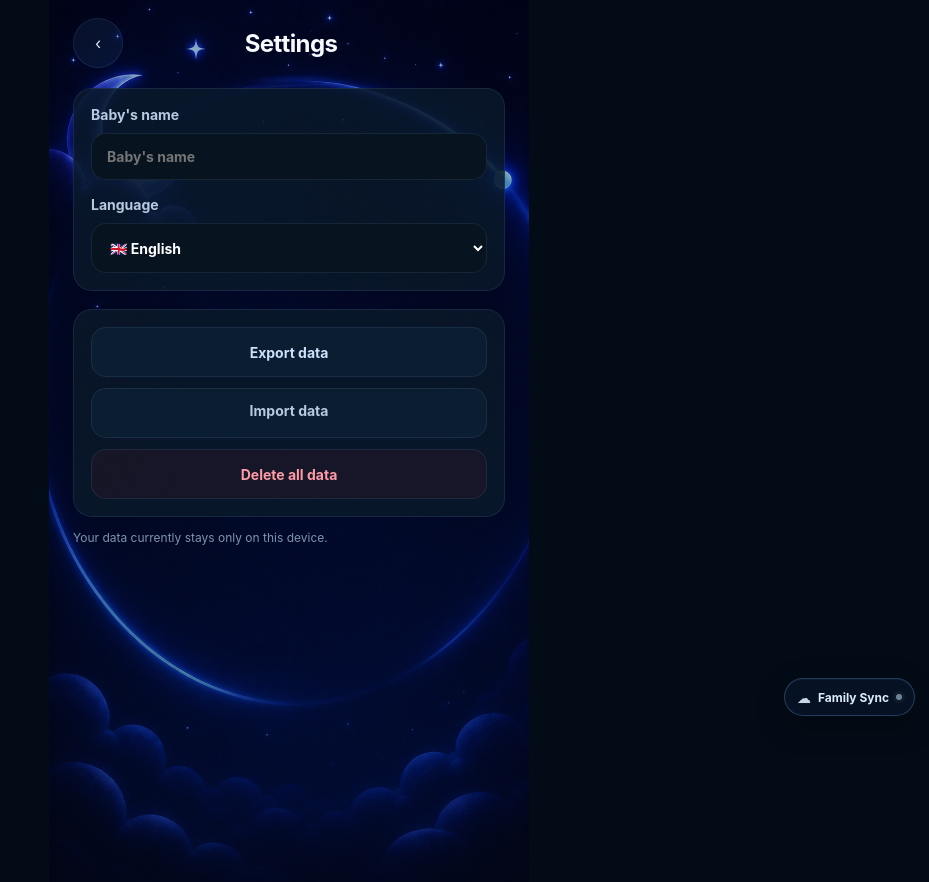
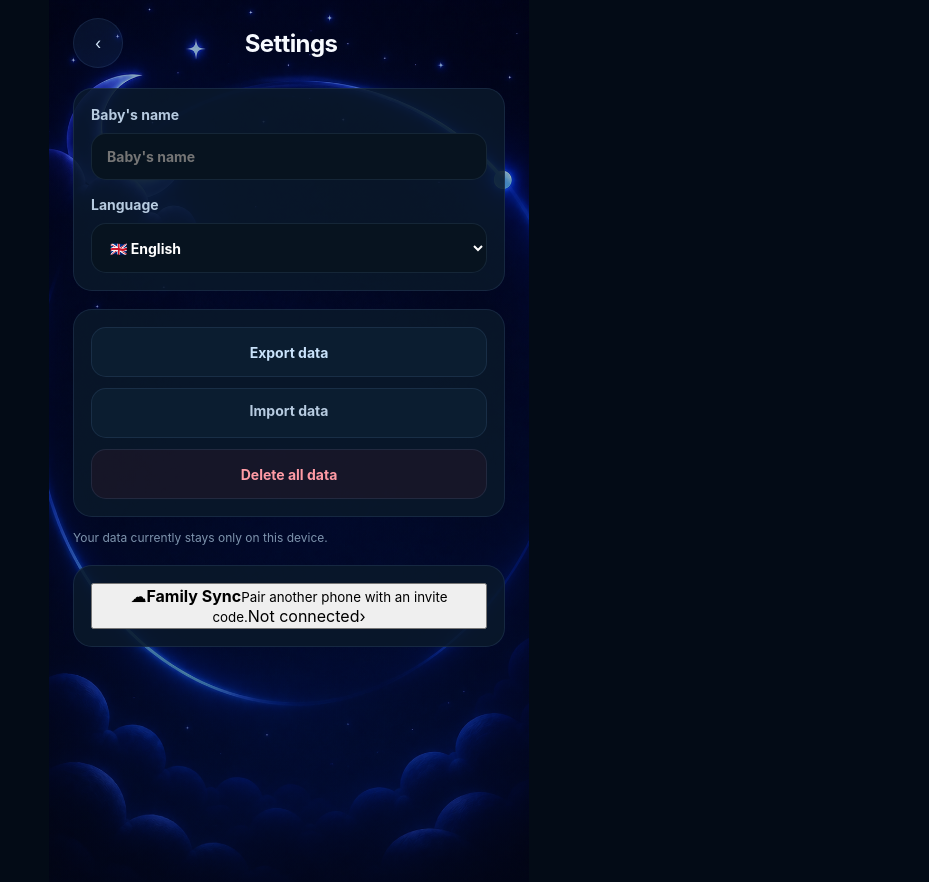
Before and after one commit to czkiii/botond-sleep-tracker, a React (Vite) app: page / in a window 1280 px wide. Both pictures are taken after a click on the button "Settings". Shown: the whole page, without its empty margins (351-1280 px from the left). Built offline with nearby package versions, Linux system fonts and the light colour scheme.

Commit message:
Move Family Sync entry into Settings

```diff
--- a/src/FamilySyncLayer.tsx
+++ b/src/FamilySyncLayer.tsx
@@ -1,4 +1,5 @@
 import { useEffect, useMemo, useState } from 'react'
+import { createPortal } from 'react-dom'
 import type { AppData } from './types'
 import type { Locale } from './i18n'
 import { loadData } from './storage'
@@ -13,7 +14,8 @@ const copy = {
     codePlaceholder: 'Meghívókód', joinButton: 'Csatlakozás', cancel: 'Mégse', close: 'Bezárás',
     inviteTitle: 'Meghívókód', inviteHelp: 'Ezt a kódot írd be a másik telefonon. 30 percig érvényes.',
     newInvite: 'Új meghívókód', copyCode: 'Kód másolása', copied: 'Másolva ✓', leave: 'Eszköz leválasztása',
-    leaveConfirm: 'Leválasztod ezt a telefont a családi szinkronról?', syncing: 'Szinkronizálás…', offline: 'Offline – a változások később szinkronizálódnak.', error: 'Nem sikerült a szinkronizálás.'
+    leaveConfirm: 'Leválasztod ezt a telefont a családi szinkronról?', syncing: 'Szinkronizálás…', offline: 'Offline – a változások később szinkronizálódnak.', error: 'Nem sikerült a szinkronizálás.',
+    settingsHintConnected: 'A család eszközei ugyanazokat az alvásadatokat látják.', settingsHintDisconnected: 'Párosíts egy másik telefont meghívókóddal.', familyConnected: 'Család összekapcsolva'
   },
   en: {
     title: 'Family Sync', connected: 'Sync active', disconnected: 'Not connected',
@@ -21,7 +23,8 @@ const copy = {
     codePlaceholder: 'Invite code', joinButton: 'Join', cancel: 'Cancel', close: 'Close',
     inviteTitle: 'Invite code', inviteHelp: 'Enter this code on the other phone. It is valid for 30 minutes.',
     newInvite: 'New invite code', copyCode: 'Copy code', copied: 'Copied ✓', leave: 'Disconnect this device',
-    leaveConfirm: 'Disconnect this phone from Family Sync?', syncing: 'Syncing…', offline: 'Offline – changes will sync later.', error: 'Sync failed.'
+    leaveConfirm: 'Disconnect this phone from Family Sync?', syncing: 'Syncing…', offline: 'Offline – changes will sync later.', error: 'Sync failed.',
+    settingsHintConnected: 'Family devices see the same sleep data.', settingsHintDisconnected: 'Pair another phone with an invite code.', familyConnected: 'Family connected'
   },
   de: {
     title: 'Familien-Sync', connected: 'Sync aktiv', disconnected: 'Nicht verbunden',
@@ -29,7 +32,8 @@ const copy = {
     codePlaceholder: 'Einladungscode', joinButton: 'Beitreten', cancel: 'Abbrechen', close: 'Schließen',
     inviteTitle: 'Einladungscode', inviteHelp: 'Gib diesen Code auf dem anderen Telefon ein. Er ist 30 Minuten gültig.',
     newInvite: 'Neuer Einladungscode', copyCode: 'Code kopieren', copied: 'Kopiert ✓', leave: 'Dieses Gerät trennen',
-    leaveConfirm: 'Dieses Telefon vom Familien-Sync trennen?', syncing: 'Synchronisieren…', offline: 'Offline – Änderungen werden später synchronisiert.', error: 'Synchronisierung fehlgeschlagen.'
+    leaveConfirm: 'Dieses Telefon vom Familien-Sync trennen?', syncing: 'Synchronisieren…', offline: 'Offline – Änderungen werden später synchronisiert.', error: 'Synchronisierung fehlgeschlagen.',
+    settingsHintConnected: 'Familiengeräte sehen dieselben Schlafdaten.', settingsHintDisconnected: 'Verbinde ein weiteres Telefon per Einladungscode.', familyConnected: 'Familie verbunden'
   }
 } as const
 
@@ -49,9 +53,18 @@ export default function FamilySyncLayer() {
   const [copied, setCopied] = useState(false)
   const [error, setError] = useState('')
   const [connected, setConnected] = useState(() => Boolean(getSyncStore().connection))
+  const [settingsTarget, setSettingsTarget] = useState<Element | null>(() => document.querySelector('.settings-screen'))
   const locale = loadData().settings.locale as Locale
   const text = copy[locale]
   const pending = getSyncStore().pending.length
+
+  useEffect(() => {
+    const refreshTarget = () => setSettingsTarget(document.querySelector('.settings-screen'))
+    refreshTarget()
+    const observer = new MutationObserver(refreshTarget)
+    observer.observe(document.getElementById('root') ?? document.body, { childList: true, subtree: true })
+    return () => observer.disconnect()
+  }, [])
 
   useEffect(() => {
     if (inviteCode) {
@@ -158,10 +171,23 @@ export default function FamilySyncLayer() {
 
   const openPanel = () => { setOpen(true); setMode(inviteCode ? 'invite' : 'home'); setError('') }
 
+  const settingsEntry = settingsTarget ? createPortal(
+    <div className="settings-card family-sync-settings-card">
+      <button className="family-sync-settings-button" onClick={openPanel} aria-label={text.title}>
+        <span className={`family-sync-settings-icon ${connected ? 'connected' : ''}`}>☁</span>
+        <span className="family-sync-settings-copy">
+          <strong>{text.title}</strong>
+          <small>{connected ? text.settingsHintConnected : text.settingsHintDisconnected}</small>
+        </span>
+        <span className={`family-sync-settings-state ${connected ? 'connected' : ''}`}>{status}</span>
+        <span className="family-sync-settings-chevron">›</span>
+      </button>
+    </div>,
+    settingsTarget
+  ) : null
+
   return <>
-    <button className={`family-sync-pill ${connected ? 'connected' : ''}`} onClick={openPanel} aria-label={text.title}>
-      <span className="family-sync-cloud">☁</span><span>{connected ? 'Sync' : text.title}</span><i />
-    </button>
+    {settingsEntry}
     {open && <div className="family-sync-overlay" onClick={() => !busy && setOpen(false)}>
       <section className="family-sync-sheet" onClick={(event) => event.stopPropagation()}>
         <div className="family-sync-handle" />
@@ -178,7 +204,7 @@ export default function FamilySyncLayer() {
           <button className="family-sync-link" onClick={() => setMode('home')} disabled={busy}>{text.cancel}</button>
         </div>}
         {mode === 'home' && connected && <div className="family-sync-content">
-          <div className="family-sync-status-card"><span>✓</span><div><strong>{text.connected}</strong><small>{getSyncStore().connection?.familyId.slice(0, 12)}…</small></div></div>
+          <div className="family-sync-status-card"><span>✓</span><div><strong>{text.connected}</strong><small>{text.familyConnected}</small></div></div>
           <button className="family-sync-primary" onClick={handleInvite} disabled={busy}>{busy ? text.syncing : text.newInvite}</button>
           <button className="family-sync-link danger" onClick={handleLeave} disabled={busy}>{text.leave}</button>
         </div>}
```
